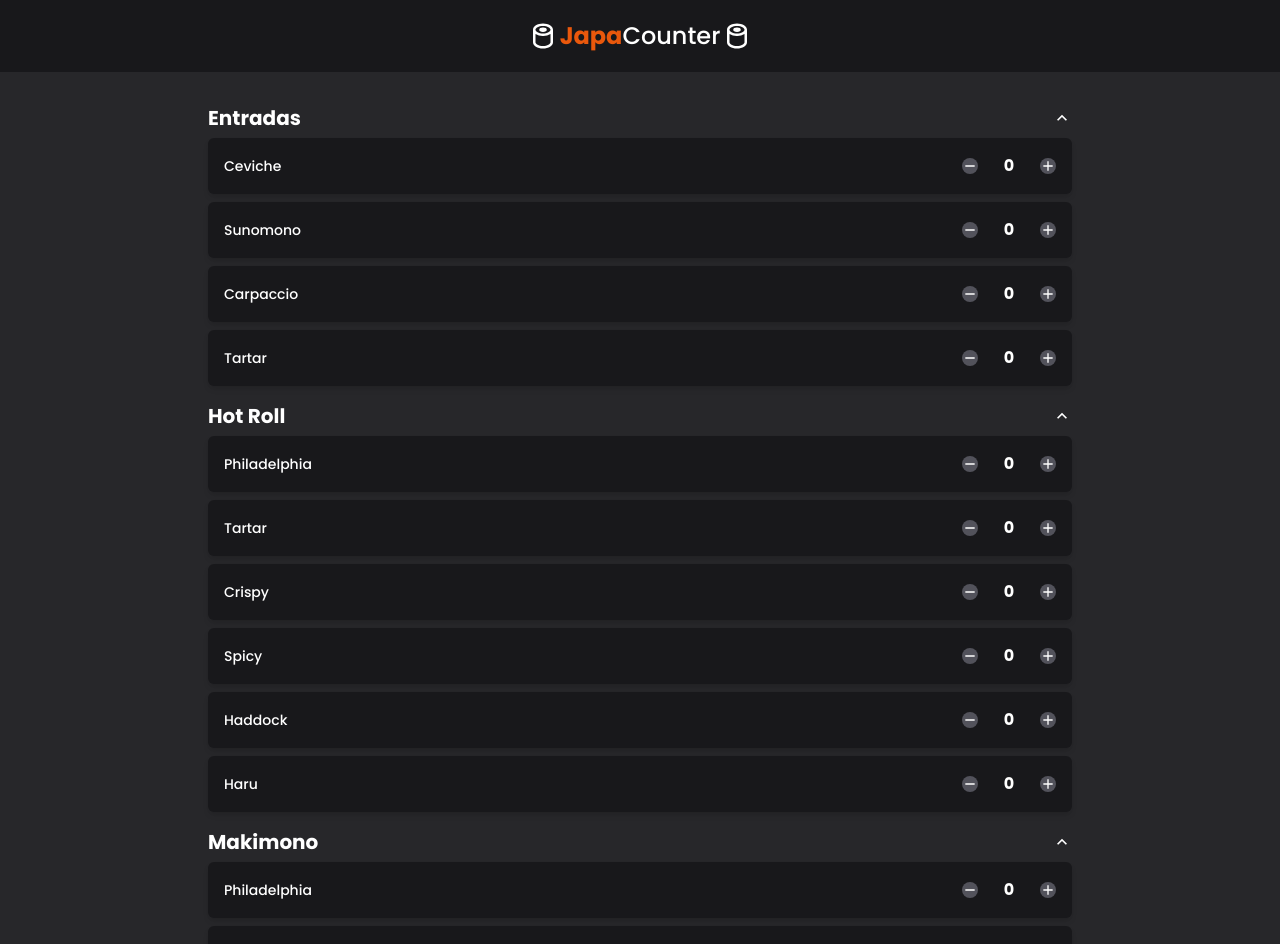
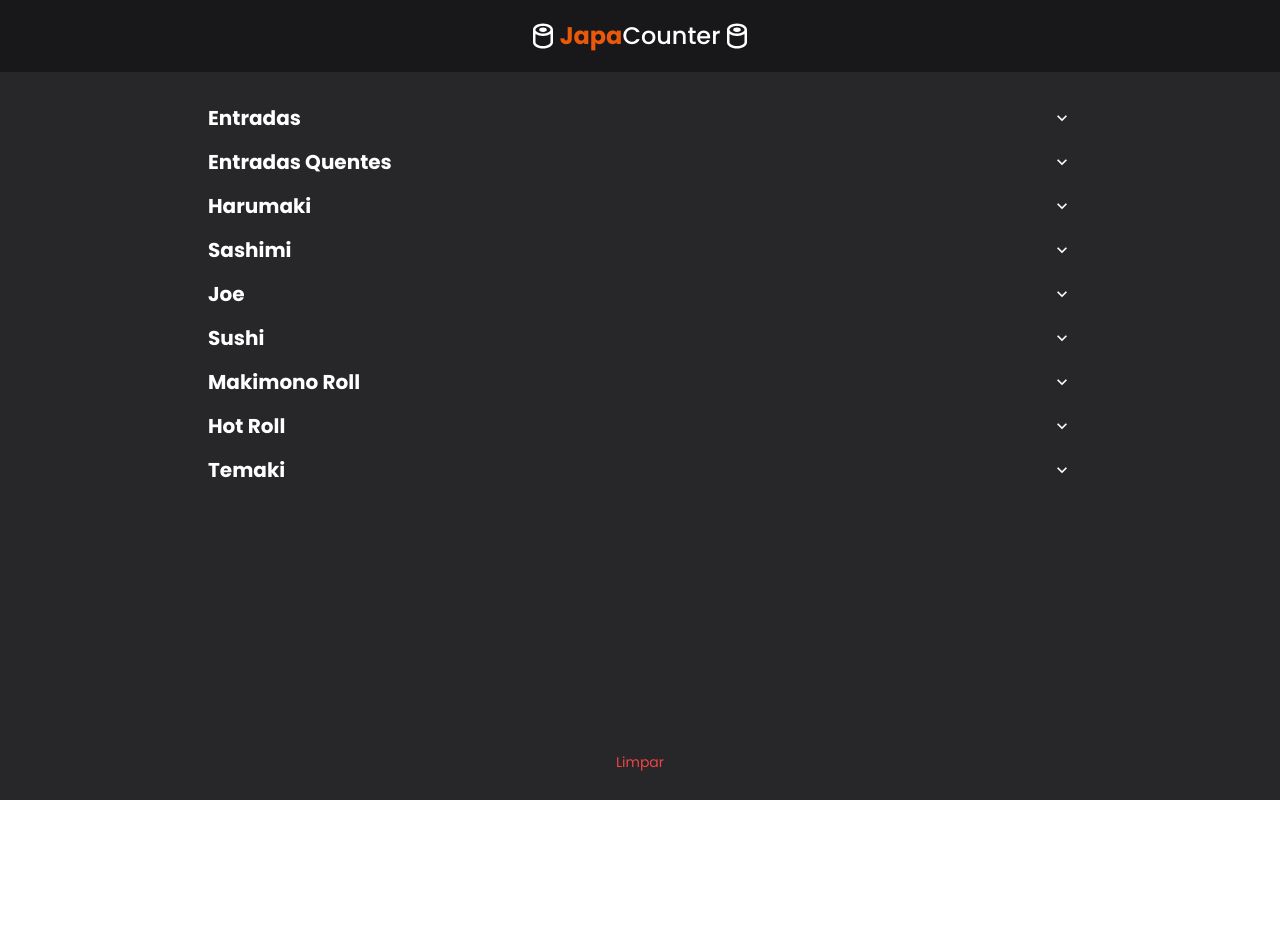
Before and after one commit to yagoramires/FoodCounter, a React (Vite) app: page / in a window 1280 px wide. Shown: the top 944 px of the page. After the commit the page ends 800 px from the top, so only its background shows below. Built offline with nearby package versions, Linux system fonts and the light colour scheme.

Commit message:
ajuste na lista  do database

```diff
--- a/database.js
+++ b/database.js
@@ -3,173 +3,375 @@ export const foods = [
     id: 0,
     category: 'Entradas',
     name: 'Ceviche',
-    // image: './src/assets/sushi.webp',
   },
   {
     id: 1,
     category: 'Entradas',
     name: 'Sunomono',
-    // image: './src/assets/sushi.webp',
   },
   {
     id: 2,
     category: 'Entradas',
-    name: 'Carpaccio',
-    // image: './src/assets/sushi.webp',
+    name: 'Pasta de Atum',
   },
   {
     id: 3,
     category: 'Entradas',
-    name: 'Tartar',
-    // image: './src/assets/sushi.webp',
+    name: 'Carpaccio de Salmão',
   },
   {
     id: 4,
-    category: 'Hot Roll',
-    name: 'Philadelphia',
-    // image: './src/assets/sushi.webp',
+    category: 'Entradas',
+    name: 'Tartar Crispy',
   },
   {
     id: 5,
-    category: 'Hot Roll',
-    name: 'Tartar',
-    // image: './src/assets/sushi.webp',
+    category: 'Entradas',
+    name: 'Tartar Chips',
   },
   {
     id: 6,
-    category: 'Hot Roll',
-    name: 'Crispy',
-    // image: './src/assets/sushi.webp',
+    category: 'Entradas Quentes',
+    name: 'Guioza',
   },
   {
     id: 7,
-    category: 'Hot Roll',
-    name: 'Spicy',
-    // image: './src/assets/sushi.webp',
+    category: 'Entradas Quentes',
+    name: 'Missoshiro',
   },
   {
     id: 8,
-    category: 'Hot Roll',
-    name: 'Haddock',
-    // image: './src/assets/sushi.webp',
+    category: 'Entradas Quentes',
+    name: 'Lula à dorê',
   },
   {
     id: 9,
-    category: 'Hot Roll',
-    name: 'Haru',
-    // image: './src/assets/sushi.webp',
+    category: 'Entradas Quentes',
+    name: 'Nuvem Philadelphia Crocante',
   },
   {
     id: 10,
-    category: 'Makimono',
-    name: 'Philadelphia',
-    // image: './src/assets/sushi.webp',
+    category: 'Entradas Quentes',
+    name: 'Bolinho de Salmão',
   },
   {
     id: 11,
-    category: 'Makimono',
-    name: 'California',
-    // image: './src/assets/sushi.webp',
+    category: 'Entradas Quentes',
+    name: 'Tempura Mix',
   },
   {
     id: 12,
-    category: 'Makimono',
-    name: 'Boston Cheese',
-    // image: './src/assets/sushi.webp',
+    category: 'Entradas Quentes',
+    name: 'Shimeji',
   },
   {
     id: 13,
-    category: 'Makimono',
-    name: 'Spicy Tuna',
-    // image: './src/assets/sushi.webp',
+    category: 'Harumaki',
+    name: 'Legumes',
   },
   {
     id: 14,
-    category: 'Makimono',
-    name: 'Uramaki',
-    // image: './src/assets/sushi.webp',
+    category: 'Harumaki',
+    name: 'Camarão',
   },
   {
     id: 15,
-    category: 'Nigiri',
-    name: 'Salmão',
-    // image: './src/assets/sushi.webp',
+    category: 'Harumaki',
+    name: 'Queijo',
   },
   {
     id: 16,
-    category: 'Nigiri',
-    name: 'Atum',
-    // image: './src/assets/sushi.webp',
+    category: 'Harumaki',
+    name: 'Salmão',
   },
   {
     id: 17,
-    category: 'Nigiri',
-    name: 'Peixe Branco',
-    // image: './src/assets/sushi.webp',
+    category: 'Sashimi',
+    name: 'Atum',
   },
   {
     id: 18,
-    category: 'Nigiri',
+    category: 'Sashimi',
     name: 'Peixe Branco',
-    // image: './src/assets/sushi.webp',
   },
   {
     id: 19,
-    category: 'Nigiri',
-    name: 'Peixe Branco',
-    // image: './src/assets/sushi.webp',
+    category: 'Sashimi',
+    name: 'Polvo',
   },
   {
     id: 20,
-    category: 'Nigiri',
-    name: 'Polvo',
-    // image: './src/assets/sushi.webp',
+    category: 'Sashimi',
+    name: 'Haddock',
   },
-
   {
     id: 21,
-    category: 'Nigiri',
-    name: 'Camarão',
-    // image: './src/assets/sushi.webp',
+    category: 'Sashimi',
+    name: 'Salmão Roasted',
   },
-
   {
     id: 22,
-    category: 'Nigiri',
-    name: 'Skin',
-    // image: './src/assets/sushi.webp',
+    category: 'Sashimi',
+    name: 'Salmão Luxo',
   },
-
   {
     id: 23,
-    category: 'Nigiri',
-    name: 'Roasted Salmão',
-    // image: './src/assets/sushi.webp',
+    category: 'Sashimi',
+    name: 'Salmão Maracujá',
   },
-
   {
     id: 24,
-    category: 'Nigiri',
-    name: 'Roasted Atum',
-    // image: './src/assets/sushi.webp',
+    category: 'Sashimi',
+    name: 'Salmão Crispy',
   },
-
   {
     id: 25,
-    category: 'Nigiri',
-    name: 'Salmão Cheese',
-    // image: './src/assets/sushi.webp',
+    category: 'Sashimi',
+    name: 'Salmão na Crosta',
   },
   {
     id: 26,
-    category: 'Nigiri',
+    category: 'Sashimi',
     name: 'Salmão Trufado',
-    // image: './src/assets/sushi.webp',
   },
   {
     id: 27,
+    category: 'Sashimi',
+    name: 'Atum Roasted',
+  },
+  {
+    id: 28,
+    category: 'Joe',
+    name: 'Tradicional',
+  },
+  {
+    id: 29,
+    category: 'Joe',
+    name: 'Camarão',
+  },
+  {
+    id: 30,
+    category: 'Joe',
+    name: 'Maracujá',
+  },
+  {
+    id: 31,
+    category: 'Joe',
+    name: 'Abacaxi',
+  },
+  {
+    id: 32,
+    category: 'Joe',
+    name: 'Amora',
+  },
+  {
+    id: 33,
+    category: 'Joe',
+    name: 'Lemon',
+  },
+  {
+    id: 34,
+    category: 'Joe',
+    name: 'Crispy',
+  },
+  {
+    id: 35,
+    category: 'Joe',
+    name: 'Spicy',
+  },
+  {
+    id: 36,
+    category: 'Joe',
+    name: 'Roasted',
+  },
+  {
+    id: 37,
+    category: 'Sushi',
+    name: 'Salmão',
+  },
+  {
+    id: 38,
+    category: 'Sushi',
+    name: 'Atum',
+  },
+  {
+    id: 39,
+    category: 'Sushi',
+    name: 'Peixe Branco',
+  },
+  {
+    id: 40,
+    category: 'Sushi',
+    name: 'Polvo',
+  },
+  {
+    id: 41,
+    category: 'Sushi',
+    name: 'Camarão',
+  },
+  {
+    id: 42,
+    category: 'Sushi',
+    name: 'Salmão Skin',
+  },
+  {
+    id: 43,
+    category: 'Sushi',
+    name: 'Salmão Roasted',
+  },
+  {
+    id: 44,
+    category: 'Sushi',
+    name: 'Atum Roasted',
+  },
+  {
+    id: 45,
+    category: 'Sushi',
+    name: 'Salmão Cheese',
+  },
+  {
+    id: 46,
+    category: 'Sushi',
+    name: 'Salmão Trufado',
+  },
+  {
+    id: 47,
+    category: 'Makimono Roll',
+    name: 'Philadelphia',
+  },
+  {
+    id: 48,
+    category: 'Makimono Roll',
+    name: 'Philadelphia Crocante',
+  },
+  {
+    id: 49,
+    category: 'Makimono Roll',
+    name: 'California',
+  },
+  {
+    id: 50,
+    category: 'Makimono Roll',
+    name: 'Boston Cheese',
+  },
+  {
+    id: 51,
+    category: 'Makimono Roll',
+    name: 'Uramaki Salmão',
+  },
+  {
+    id: 52,
+    category: 'Makimono Roll',
+    name: 'Uramaki Crispy',
+  },
+  {
+    id: 53,
+    category: 'Makimono Roll',
+    name: 'Uramaki Atum',
+  },
+  {
+    id: 54,
+    category: 'Makimono Roll',
+    name: 'Uramaki Skin',
+  },
+  {
+    id: 55,
+    category: 'Makimono Roll',
+    name: 'Spicy Tuna',
+  },
+  {
+    id: 56,
+    category: 'Hot Roll',
+    name: 'Philadelphia',
+  },
+  {
+    id: 57,
+    category: 'Hot Roll',
+    name: 'Philadelphia Crocante',
+  },
+  {
+    id: 58,
+    category: 'Hot Roll',
+    name: 'Philadelphia Abacaxi',
+  },
+  {
+    id: 59,
+    category: 'Hot Roll',
+    name: 'Philadelphia Tartar',
+  },
+  {
+    id: 60,
+    category: 'Hot Roll',
+    name: 'Philadelphia Crispy',
+  },
+  {
+    id: 61,
+    category: 'Hot Roll',
+    name: 'Philadelphia Spicy',
+  },
+  {
+    id: 62,
+    category: 'Hot Roll',
+    name: 'Camarão',
+  },
+  {
+    id: 63,
+    category: 'Hot Roll',
+    name: 'Haddock Croc',
+  },
+  {
+    id: 64,
+    category: 'Hot Roll',
+    name: 'Haru',
+  },
+  {
+    id: 65,
+    category: 'Hot Roll',
+    name: 'Haru Skin',
+  },
+  {
+    id: 66,
     category: 'Temaki',
     name: 'Philadelphia',
-    // image: './src/assets/sushi.webp',
+  },
+  {
+    id: 676,
+    category: 'Temaki',
+    name: 'Salmão Crispy',
+  },
+  {
+    id: 68,
+    category: 'Temaki',
+    name: 'Atum',
+  },
+  {
+    id: 69,
+    category: 'Temaki',
+    name: 'Atum Temperado',
+  },
+  {
+    id: 70,
+    category: 'Temaki',
+    name: 'Camarão',
+  },
+  {
+    id: 71,
+    category: 'Temaki',
+    name: 'Camarão Crispy',
+  },
+  {
+    id: 72,
+    category: 'Temaki',
+    name: 'California',
+  },
+  {
+    id: 73,
+    category: 'Temaki',
+    name: 'Philadelphia Hot',
+  },
+  {
+    id: 74,
+    category: 'Temaki',
+    name: 'Hot Crocante',
   },
 ];
--- a/src/components/FoodList.jsx
+++ b/src/components/FoodList.jsx
@@ -29,7 +29,7 @@ const FoodList = () => {
     const categoriesObject = [];
 
     categoryList.forEach((category) =>
-      categoriesObject.push({ category: category, show: true }),
+      categoriesObject.push({ category: category, show: false }),
     );
     setShowCategory(categoriesObject);
   }, []);
```
